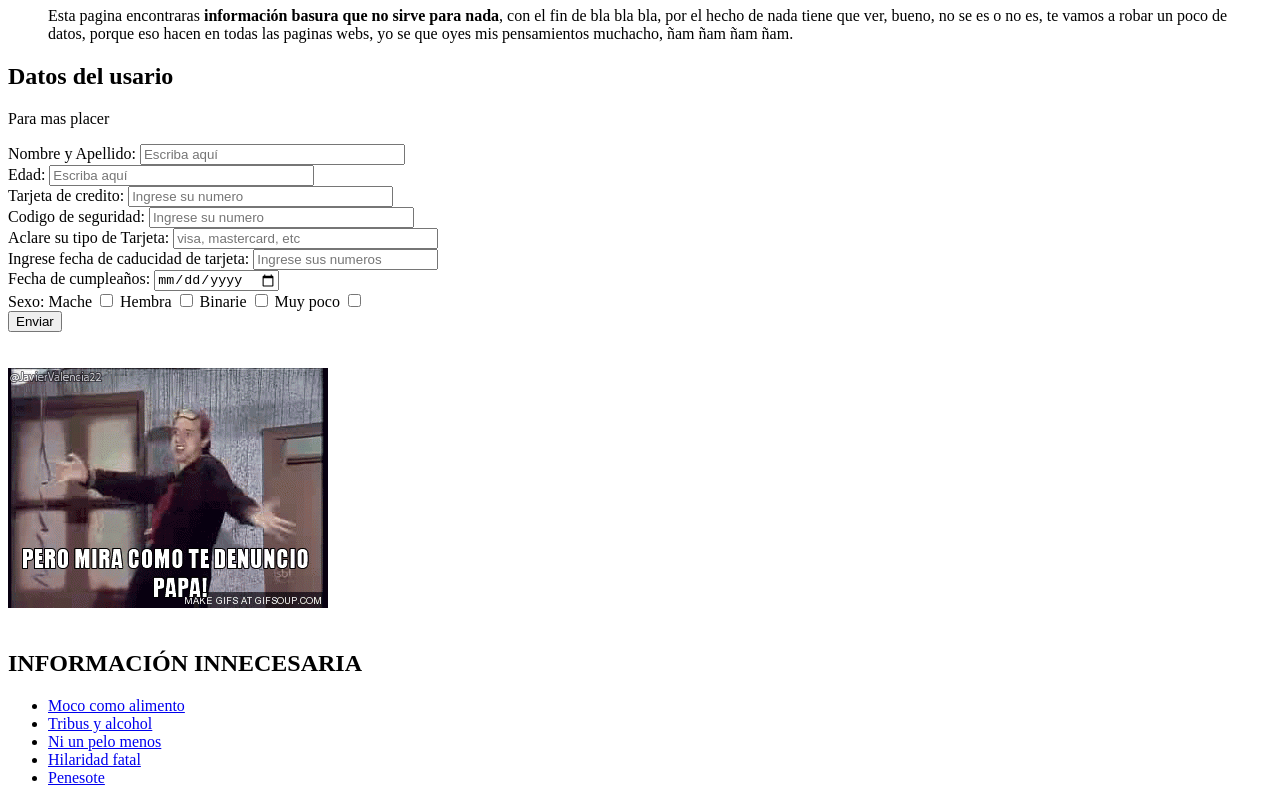
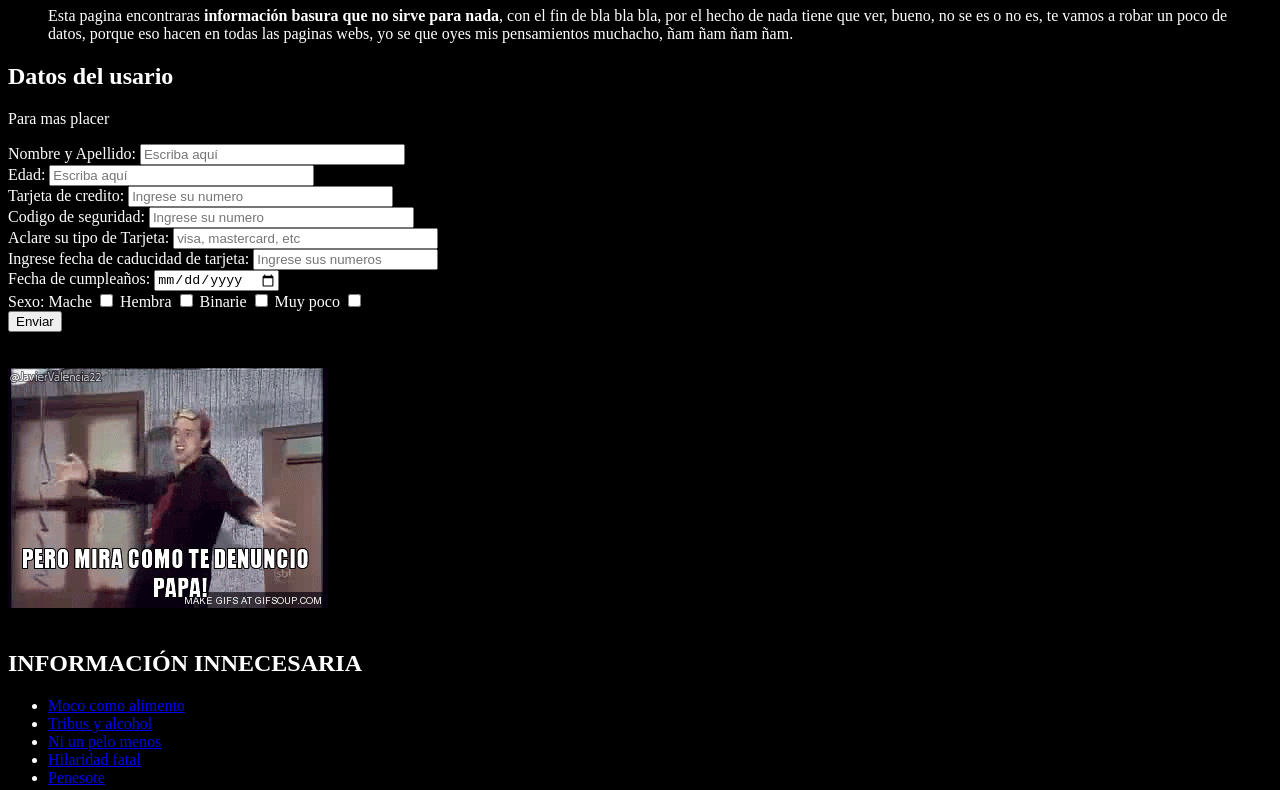
Before and after one commit to Danitoloxx/webserver, a website: page Page1/practica.html in a window 1280 px wide. Shown: the part 73-863 px from the top of the page. Drawn offline with Linux system fonts and the light colour scheme; files that its build step writes are made by us from their sources; files whose address does not match are found by name.

Commit message:
edited page with css style

```diff
--- a/Page1/practica.html
+++ b/Page1/practica.html
@@ -3,6 +3,7 @@
 <head>
     <meta charset="UTF-8">
     <title>Practica</title>
+    <link rel="stylesheet" type="text/css" href="css/style.css">
 </head>
 <body>
     <h1 id="top">EL RINCON DEL PEBETE SALCHICHUDO</h1>
--- /dev/null
+++ b/Page1/public/css/style.css
@@ -0,0 +1,3 @@
+body { background:#000000;
+    color:#fff;
+}
```
